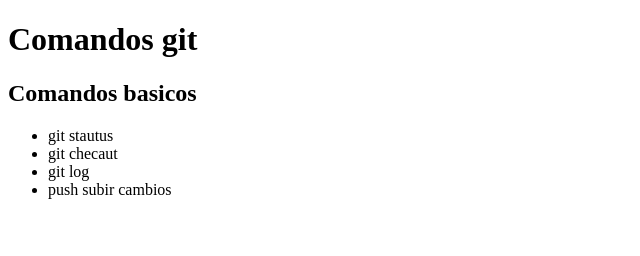
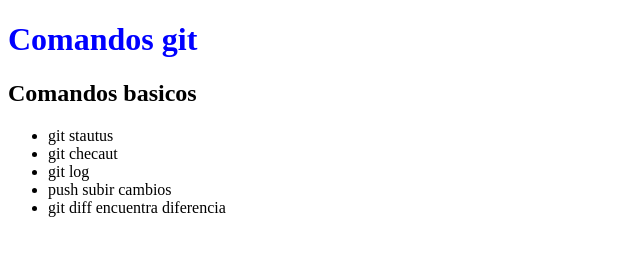
Before and after one commit to carlosE24/comando-git, a plain HTML site: page index.html in a window 1280 px wide. Shown: the whole page, without its empty margins (0-640 px from the left). Drawn offline with Linux system fonts and the light colour scheme.

Commit message:
resolvi problema de mi estilo.css

```diff
--- a/index.html
+++ b/index.html
@@ -2,7 +2,7 @@
 <html>
 <head>
     <meta charset="utf-8">
-    <link rel="stylesheet"href"="css/miestilo.css">
+    <link rel="stylesheet"href="css/miestilo.css">
     <title>Comandos git</title>
 </head>
 <body>
@@ -13,6 +13,7 @@
         <li>git checaut</li>
         <li>git log</li>
         <li>push subir cambios</li>
+        <li>git diff encuentra diferencia</li>
     </ul>
 </body>
 </html>
```
Also changed, not shown: 1 other file.
